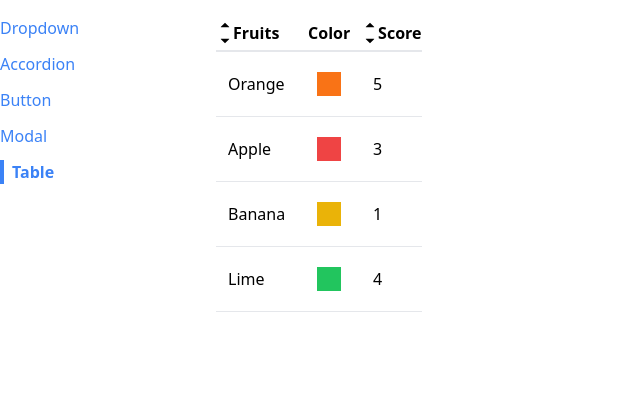
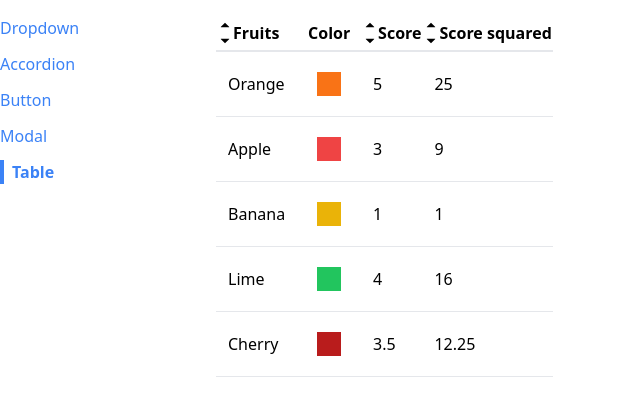
Before and after one commit to patbou02/app-components-ui, a React (Create React App) app: page /table in a window 1280 px wide. Shown: the top 416 px of the page, without its empty margins (0-640 px from the left). Built offline with nearby package versions, Linux system fonts and the light colour scheme.

Commit message:
Added new Object to data array and new Object to config array for new way of sorting data. Removed commented out import statement.

```diff
--- a/src/pages/TablePage.js
+++ b/src/pages/TablePage.js
@@ -1,4 +1,3 @@
-//import Table from '../components/Table';
 import SortableTable from '../components/SortableTable';
 
 function TablePage() {
@@ -8,6 +7,7 @@
     { name: 'Apple', color: 'bg-red-500', score: 3 },
     { name: 'Banana', color: 'bg-yellow-500', score: 1 },
     { name: 'Lime', color: 'bg-green-500', score: 4 },
+    { name: 'Cherry', color: 'bg-red-700', score: 3.5 }
   ];
 
   const config = [
@@ -25,6 +25,11 @@
       render: (fruit) => fruit.score,
       sortValue: (fruit) => fruit.score,
     },
+    {
+      label: 'Score squared',
+      render: (fruit) => fruit.score ** 2,
+      sortValue: (fruit) => fruit.score ** 2,
+    }
   ];
 
   const keyFn = fruit => fruit.name;
```
